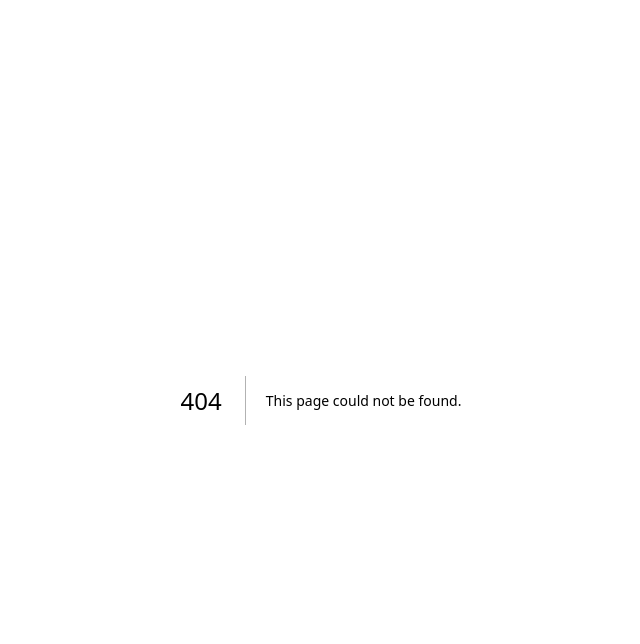
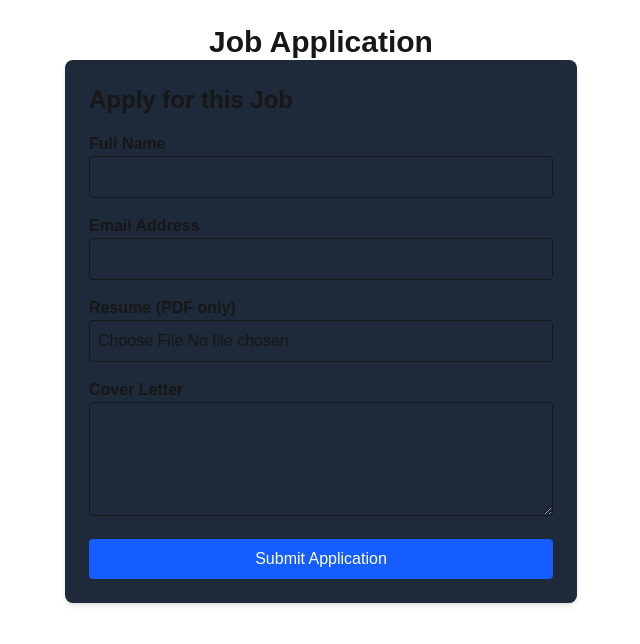
Before and after one commit to prinxard/job-board-dashboard, a Next.js app: page /job/12332643524352354/apply in a window 1280 px wide. Before the commit this address had no page. Shown: the top 644 px of the page, without its empty margins (319-959 px from the left). Built offline with nearby package versions, Linux system fonts and the light colour scheme.

Commit message:
added apply form

```diff
--- a/src/app/job/[id]/apply.tsx
+++ b/src/app/job/[id]/apply/page.tsx
@@ -1,4 +1,7 @@
-import JobApplicationForm from "@/components/JobpplicationForm";
+
+"use clent"
+
+import JobApplicationForm from "@/components/JobApplicationForm";
 
 export default function ApplyJob() {
   return (
--- a/src/app/job/[id]/page.tsx
+++ b/src/app/job/[id]/page.tsx
@@ -20,7 +20,11 @@ export default function JobDetails({ params }: JobDetailsProps) {
       <p className="text-gray-600">{job.location}</p>
       <p className="text-green-600 font-semibold">{job.salary}</p>
 
-      <img src={job.coverImgURL} alt={job.company} className="w-full h-60 object-cover my-4 rounded-lg" />
+      <img
+        src={job.coverImgURL}
+        alt={job.company}
+        className="w-full h-60 object-cover my-4 rounded-lg"
+      />
 
       <p className="mt-4">{job.description}</p>
 
--- a/src/components/JobpplicationForm.tsx
+++ b/src/components/JobApplicationForm.tsx
@@ -1,23 +1,27 @@
 "use client";
 
-import { useForm } from "react-hook-form";
+import { useForm, Resolver } from "react-hook-form";
 import { yupResolver } from "@hookform/resolvers/yup";
 import * as yup from "yup";
 import { useState } from "react";
+import Link from "next/link";
 
 interface FormValues {
   fullName: string;
   email: string;
-  resume: FileList;
+  resume: FileList | null;
   coverLetter: string;
 }
 
-const schema = yup.object().shape({
+const schema: yup.ObjectSchema<FormValues> = yup.object({
   fullName: yup.string().required("Full Name is required"),
   email: yup.string().email("Invalid email").required("Email is required"),
   resume: yup
-    .mixed()
-    .test("fileRequired", "Resume is required", (value) => value && value.length > 0),
+    .mixed<FileList>()
+    .test("fileRequired", "Resume is required", (value) => {
+      return value instanceof FileList && value.length > 0;
+    })
+    .nullable() as yup.Schema<FileList | null>, // Fixes TypeScript issue
   coverLetter: yup.string().required("Cover Letter is required"),
 });
 
@@ -29,7 +33,7 @@ export default function JobApplicationForm() {
     handleSubmit,
     formState: { errors },
   } = useForm<FormValues>({
-    resolver: yupResolver(schema),
+    resolver: yupResolver(schema) as Resolver<FormValues>, // Ensures type safety
   });
 
   const onSubmit = (data: FormValues) => {
@@ -38,10 +42,20 @@ export default function JobApplicationForm() {
   };
 
   return (
-    <div className="max-w-lg mx-auto bg-white p-6 rounded-lg shadow-md">
+    <div className="max-w-lg mx-auto bg-gray-800 p-6 rounded-lg shadow-md">
       <h2 className="text-2xl font-bold mb-4">Apply for this Job</h2>
       {submitted ? (
+        <div>
         <p className="text-green-600 font-semibold">Application Submitted Successfully!</p>
+        <Link
+        href={`/`}
+        className="inline-block mt-2 bg-blue-600 text-white py-2 px-4 rounded text-center"
+      >
+        Back
+      </Link>
+
+
+        </div>
       ) : (
         <form onSubmit={handleSubmit(onSubmit)} className="space-y-4">
           <div>
```
